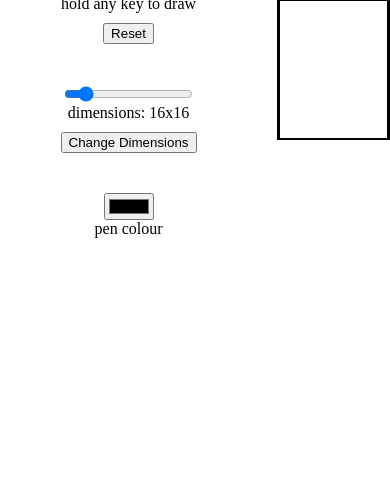
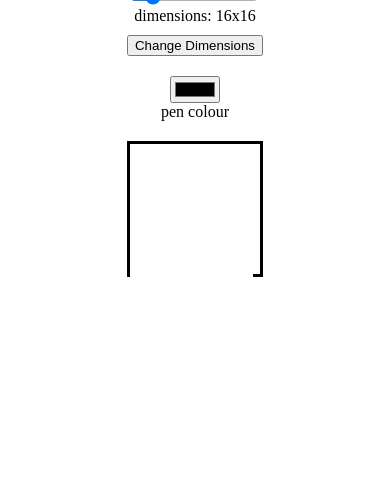
Before and after one commit to Gary-Qin/etch-a-sketch, a plain HTML site: page index.html in a window 390 px wide. Shown: the part 353-844 px from the top of the page. Drawn offline with Linux system fonts and the light colour scheme.

Commit message:
add breakpoint for mobile devices

```diff
--- a/index.html
+++ b/index.html
@@ -10,7 +10,7 @@
 <body>
     <div class="sidebar">
         <h1>calm luh sketch etcher</h1>
-        <p>hold any key to draw</p>
+        <p class="instruction">hold any key to draw</p>
         <button class="reset">Reset</button>
         <input type="range" name="size-input" id="size-input" min="4" max="100" value="16">
         <p>dimensions: <output class="size"></output>x<output class="size"></output></p>
--- a/script.js
+++ b/script.js
@@ -8,9 +8,15 @@ let tiles;
 
 let mouseDown = 0;
 document.body.onkeydown = function() {
-    penDown(tiles, colourPicker.value)
+    penDown(tiles, colourPicker.value);
 }
 document.body.onkeyup = function() {
+    penUp();
+}
+document.body.onmousedown = function() {
+    penDown(tiles, colourPicker.value);
+}
+document.body.onmouseup = function() {
     penUp();
 }
 
--- a/style.css
+++ b/style.css
@@ -1,3 +1,11 @@
+html {
+    box-sizing: border-box;
+}
+
+*, *:before, *:after {
+    box-sizing: inherit;
+}
+
 html, body {
     margin: 0;
     height: 100%;
@@ -36,3 +44,17 @@ p {
 button {
     margin-bottom: 40px;
 }
+
+@media (max-width: 576px) {
+    body {
+        flex-direction: column;
+    }
+
+    .instruction {
+        opacity: 0%;
+    }
+
+    button {
+        margin-bottom: 20px;
+    }
+}
```
